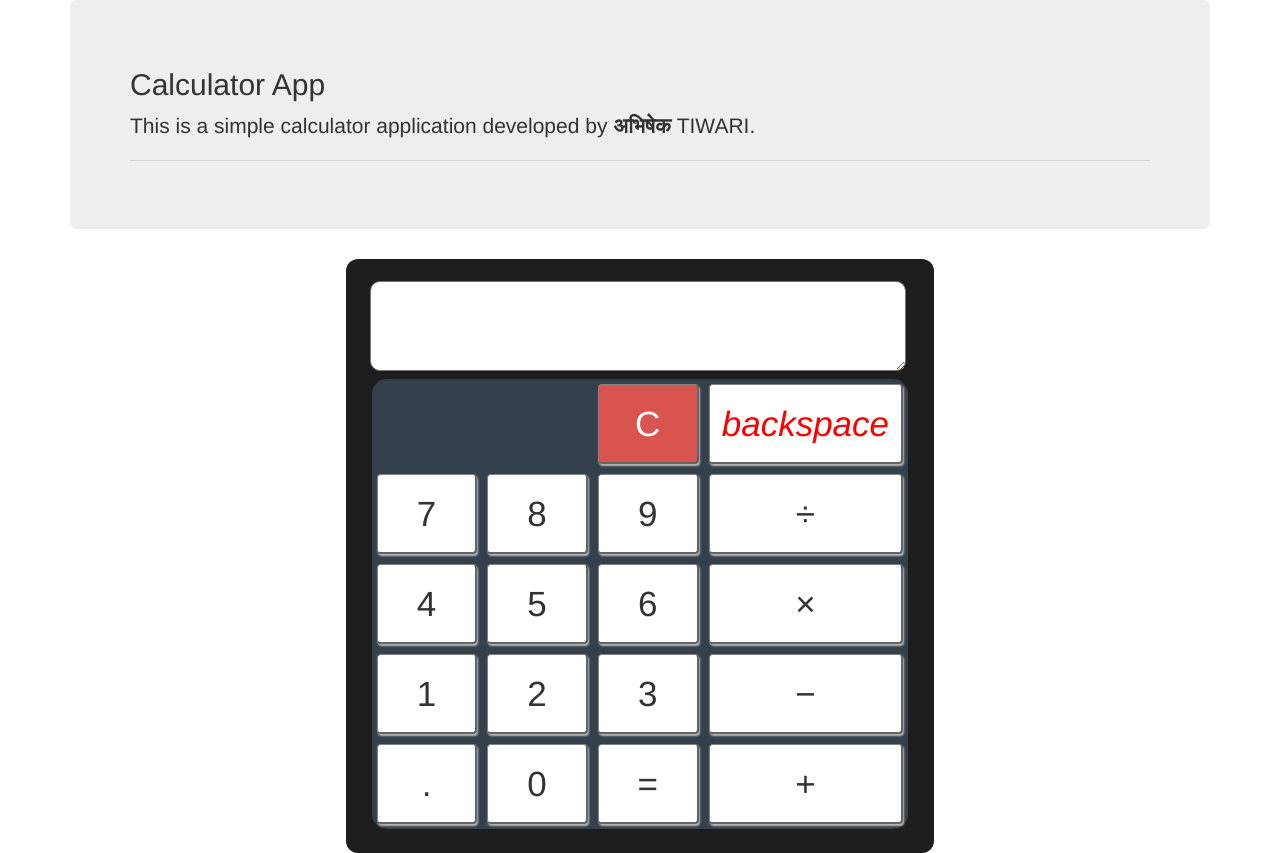
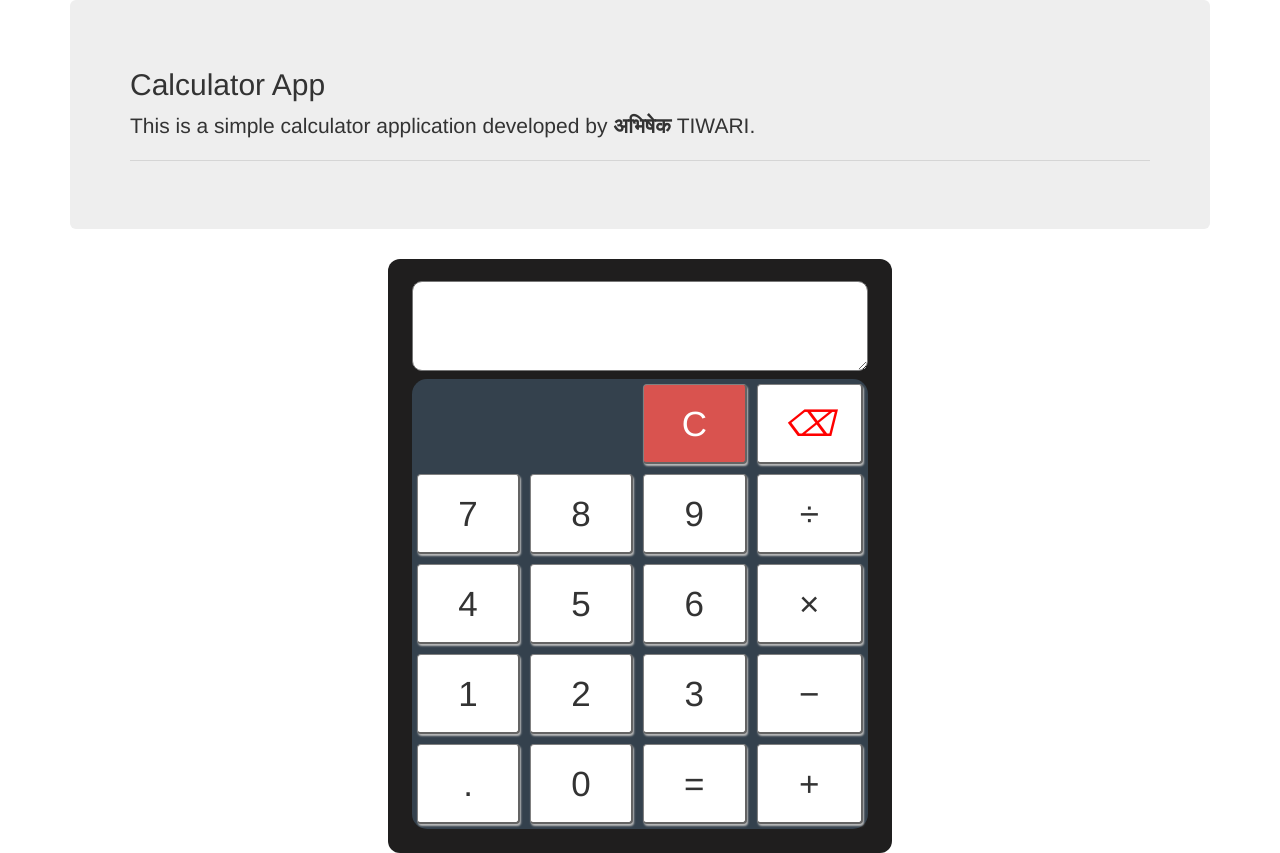
Before and after one commit to vyomic/calcu, a Django app: page / in a window 1280 px wide. Run offline with Django 4.2, Linux system fonts and the light colour scheme; some libraries are stand-ins or nearby versions.

Commit message:
Update index.html

```diff
--- a/template/index.html
+++ b/template/index.html
@@ -70,7 +70,7 @@
 						<td></td>
 						<td></td>
 						<td><button id="clrTxt" class="btn btn-danger">C</button></td>
-						<td><button id="del" class="btn btn-default"><i class="material-icons" style="color:red">backspace</i></button></td>
+						<td><button id="del" class="btn btn-default"><i class="material-icons" style="color:red">⌫</i></button></td>
 					</tr>
 
 					<tr>
```
